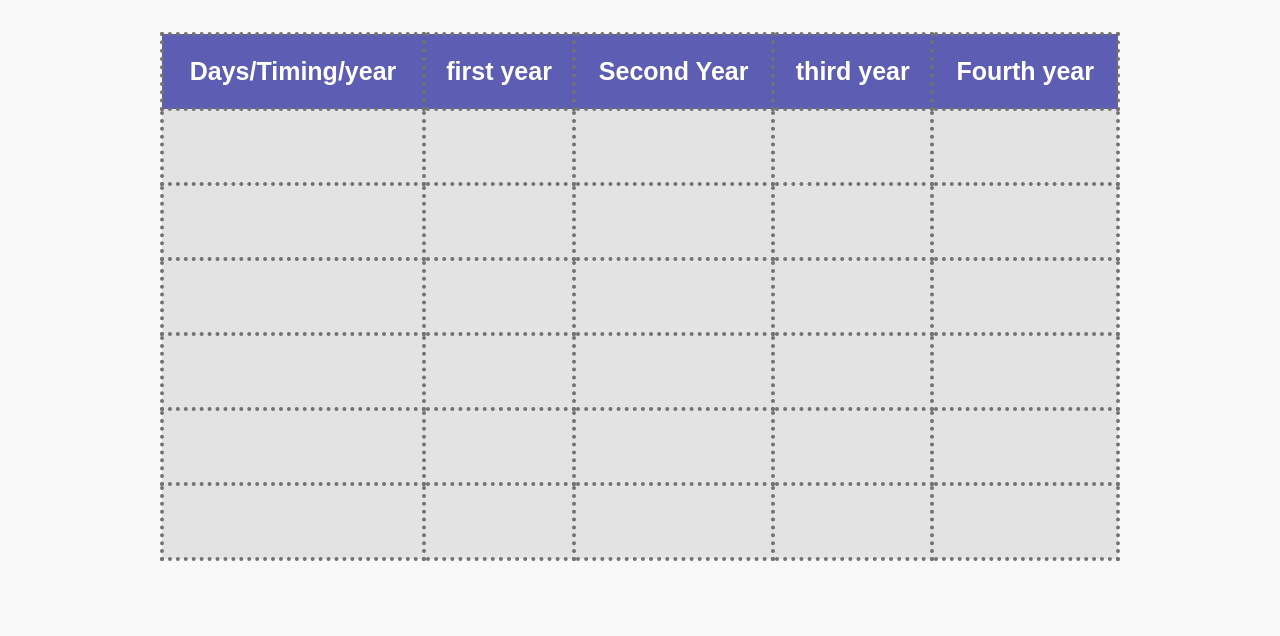
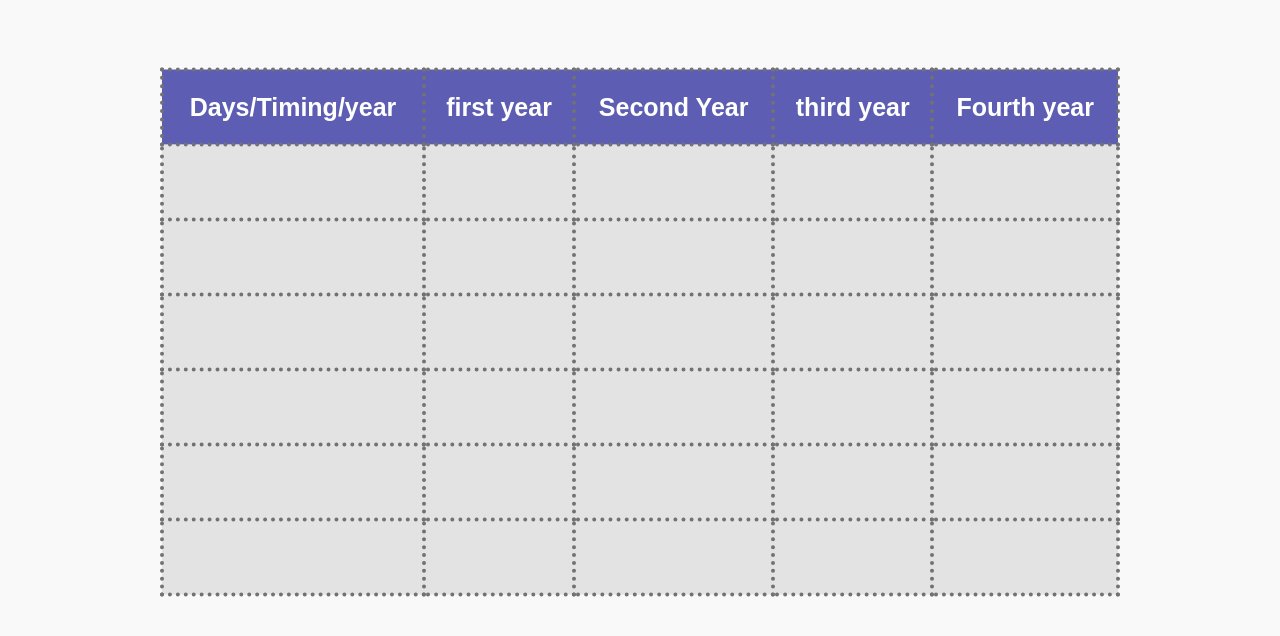
Before and after one commit to AhmedSallam100/Mostafaegg, a plain HTML site: page index.html in a window 1280 px wide. Shown: the part 68-704 px from the top of the page. Drawn offline with Linux system fonts and the light colour scheme.

Commit message:
Update exam.css

```diff
--- a/exam.css
+++ b/exam.css
@@ -30,9 +30,9 @@ tbody {
 
 table {
   position: absolute;
-  top: 100px;
+  top: 50%;
   left: 50%;
-  transform: translateX(-50%);
+  transform: translate(-50%, -50%);
 }
 @media (max-width: 1157px) {
   table {
```
